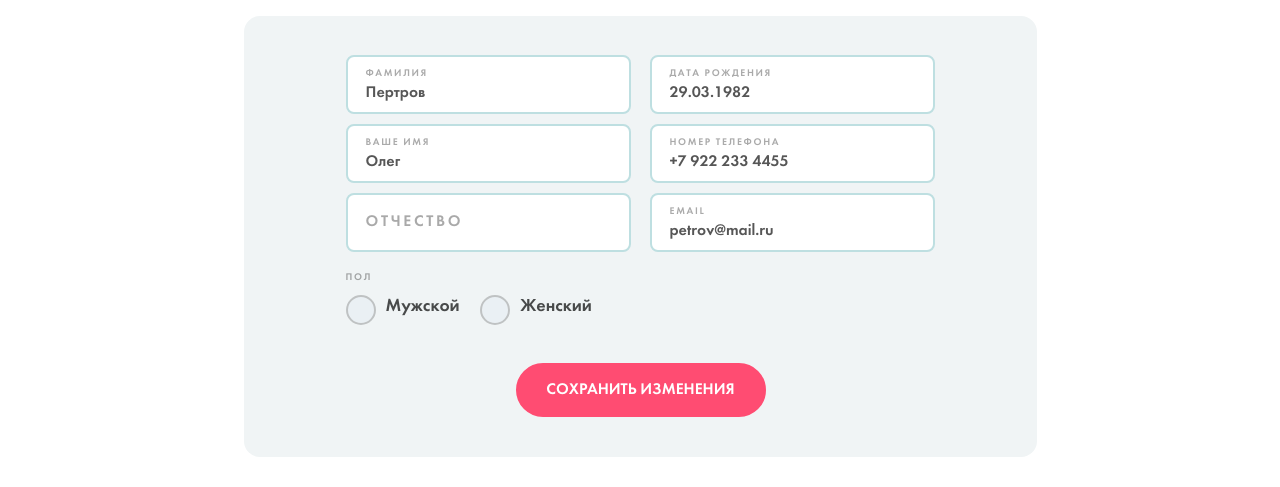
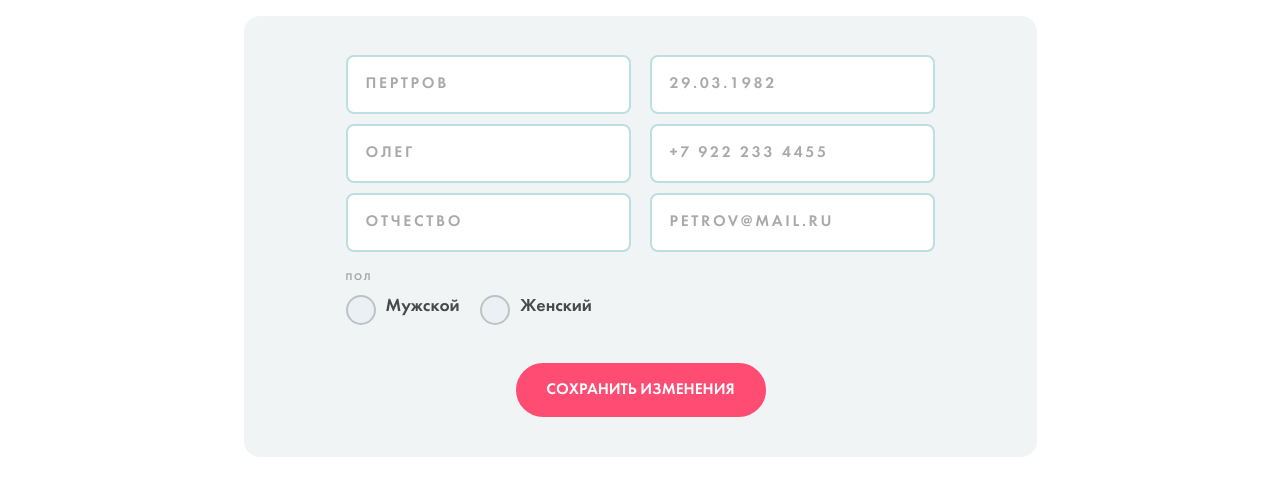
Before and after one commit to VoidWebStudio/laladent, a website: page account2.pug in a window 1280 px wide. Shown: the part 313-800 px from the top of the page. Drawn offline with nearby package versions, Linux system fonts and the light colour scheme; files that its build step writes are made by us from their sources.

Commit message:
Account2 and magazin

```diff
--- a/account2.pug
+++ b/account2.pug
@@ -34,22 +34,22 @@ html(lang="en")
        .row
         div(class="shop-cat site-input account-rg-inp")
          p Фамилия
-         input(type="text", placeholder="Фамилия", value="Пертров")
+         input(type="text", placeholder="Пертров")
         div(class="shop-cat site-input account-rg-inp")
          p Дата рождения
-         input(type="text", placeholder="Дата рождения", value="29.03.1982")
+         input(type="text", placeholder="29.03.1982")
         div(class="shop-cat site-input account-rg-inp")
          p Ваше имя
-         input(type="text", placeholder="Ваше имя", value="Олег")
+         input(type="text", placeholder="Олег")
         div(class="shop-cat site-input account-rg-inp")
          p Номер телефона
-         input(type="text", placeholder="Номер телефона", value="+7 922 233 4455")
+         input(type="text", placeholder="+7 922 233 4455")
         div(class="shop-cat site-input account-rg-inp")
          p Отчество
          input(type="text", placeholder="Отчество")
         div(class="shop-cat site-input account-rg-inp")
          p Email
-         input(type="text", placeholder="Email", value="petrov@mail.ru")
+         input(type="text", placeholder="petrov@mail.ru")
       .profile-gender
        p Пол
        label
--- a/cart_promo.pug
+++ b/cart_promo.pug
@@ -90,7 +90,7 @@ html(lang="en")
        div(class="cart-promo-block")
         div(class="shop-cat site-input poromo-inp2")
          p промо-код
-         input(type="text", placeholder="промо-код" value='laladent19')
+         input(type="text", placeholder="промо-код")
         p(class="cart-body-rigth-p") Цена со скидкой
         span(class="cart-body-rigth-price") 45 000
          span(class="circel_m") ₽
```
Also changed, not shown: account2.html, cart_promo.html.
